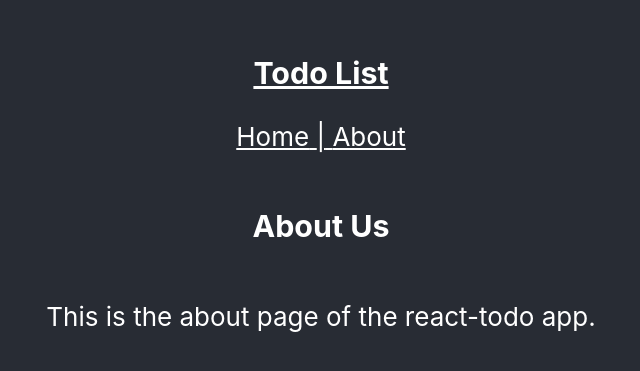
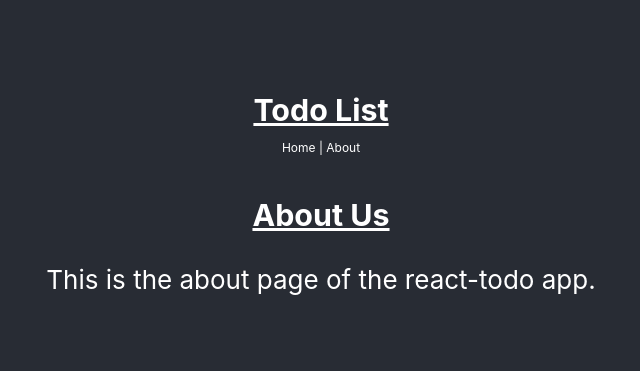
Before and after one commit to juanitorio/react-todo-app, a React (Create React App) app: page /about in a window 1280 px wide. Shown: the part 209-580 px from the top of the page, without its empty margins (319-959 px from the left). Built offline with nearby package versions, Linux system fonts and the light colour scheme.

Commit message:
some styling

```diff
--- a/src/App.css
+++ b/src/App.css
@@ -37,8 +37,9 @@
     }
 }
 
-header {
+h3 {
     text-decoration: underline;
+    margin-bottom: 5px;
 }
 
 .todo-list {
@@ -87,3 +88,8 @@ input[type="text"] {
     font-size: 16px;
     border-radius: 5px;
 }
+
+.nav {
+    font-size: 12px;
+    text-decoration: none;
+}
```
